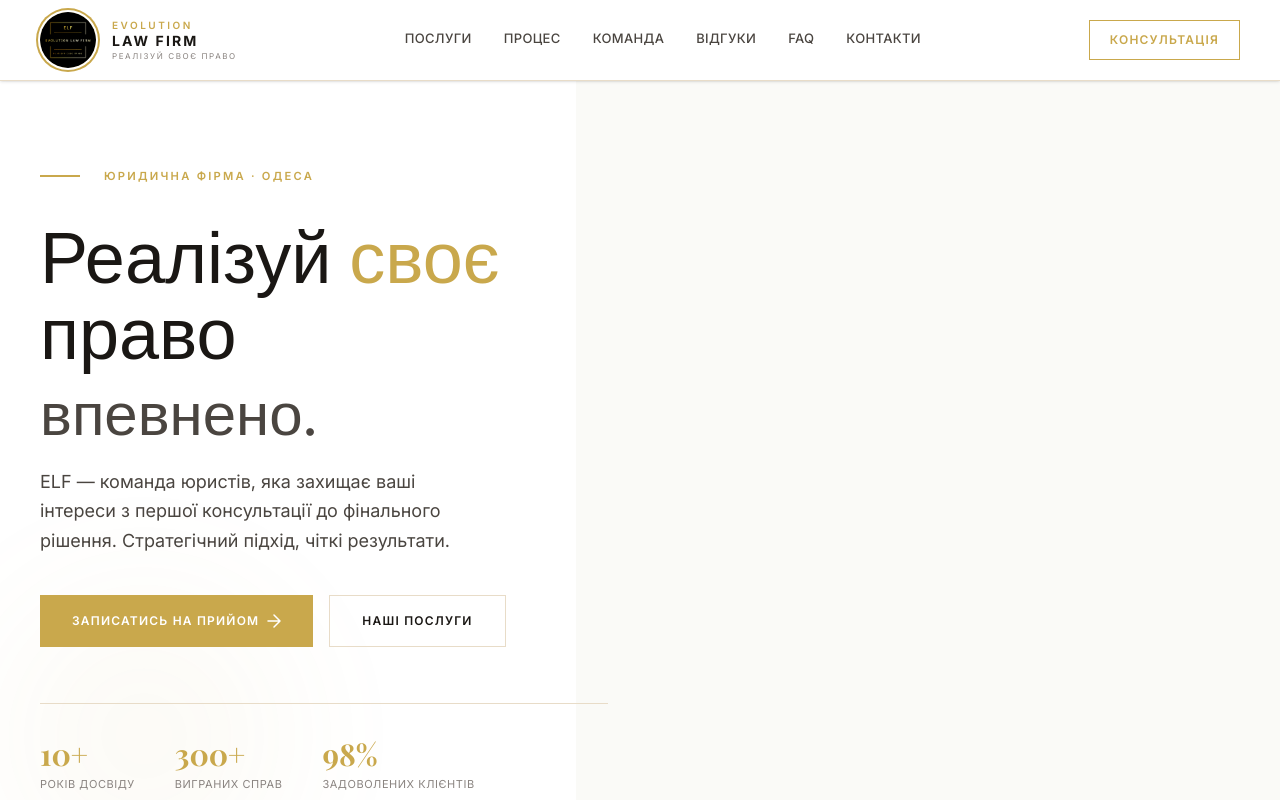
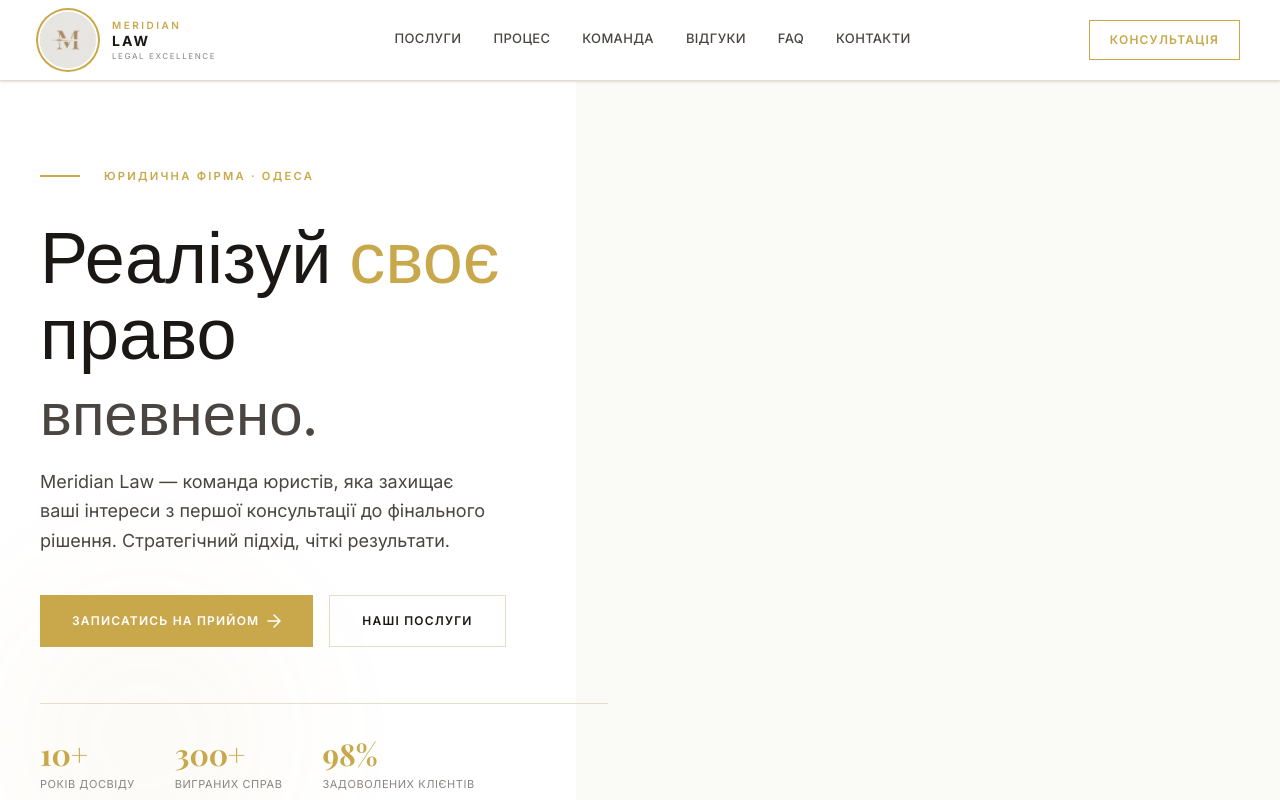
Before and after one commit to danylonahorniuk/evolution-law-firm, a Next.js app: page / in a window 1280 px wide. Shown: the top 800 px of the page. Built offline with nearby package versions, Linux system fonts and the light colour scheme; a web font is replaced by a local one.

Commit message:
rebrand: ELF → Meridian Law, new logo

```diff
--- a/src/app/layout.tsx
+++ b/src/app/layout.tsx
@@ -13,17 +13,17 @@ const playfair = Playfair_Display({
 });
 
 export const metadata: Metadata = {
-  title: "ELF — Evolution Law Firm",
+  title: "Meridian Law",
   description:
-    "Юридична фірма Evolution Law Firm — досвідчені адвокати у сферах корпоративного права, судових спорів та податкового консультування.",
+    "Юридична фірма Meridian Law — досвідчені адвокати у сферах корпоративного права, судових спорів та податкового консультування.",
   icons: {
     icon: "/logo-circle.webp",
     apple: "/logo-circle.webp",
   },
   openGraph: {
-    title: "ELF — Evolution Law Firm",
+    title: "Meridian Law",
     description: "Реалізуй своє право впевнено. Стратегічний підхід, чіткі результати.",
-    siteName: "Evolution Law Firm",
+    siteName: "Meridian Law",
     locale: "uk_UA",
     type: "website",
     images: [
@@ -31,13 +31,13 @@ export const metadata: Metadata = {
         url: "https://evolution-law-firm-eight.vercel.app/og-image.png",
         width: 1200,
         height: 630,
-        alt: "ELF — Evolution Law Firm",
+        alt: "Meridian Law",
       },
     ],
   },
   twitter: {
     card: "summary_large_image",
-    title: "ELF — Evolution Law Firm",
+    title: "Meridian Law",
     description: "Реалізуй своє право впевнено. Стратегічний підхід, чіткі результати.",
   },
 };
--- a/src/app/opengraph-image.tsx
+++ b/src/app/opengraph-image.tsx
@@ -1,7 +1,7 @@
 import { ImageResponse } from "next/og";
 
 export const runtime = "edge";
-export const alt = "ELF — Evolution Law Firm";
+export const alt = "Meridian Law";
 export const size = { width: 1200, height: 630 };
 export const contentType = "image/png";
 
@@ -103,9 +103,9 @@ export default function OGImage() {
                 letterSpacing: "-0.02em",
               }}
             >
-              Evolution
+              Meridian
               <br />
-              <span style={{ color: "#C9A84C" }}>Law Firm</span>
+              <span style={{ color: "#C9A84C" }}>Law</span>
             </div>
             <div
               style={{
@@ -154,7 +154,7 @@ export default function OGImage() {
                 alignItems: "center",
               }}
             >
-              <span style={{ fontSize: 28, fontWeight: 700, color: "#fff" }}>ELF</span>
+              <span style={{ fontSize: 22, fontWeight: 700, color: "#fff" }}>ML</span>
               <span style={{ fontSize: 10, color: "rgba(255,255,255,0.8)", letterSpacing: "0.2em" }}>
                 SINCE 2014
               </span>
--- a/src/components/About.tsx
+++ b/src/components/About.tsx
@@ -10,7 +10,7 @@ export default function About() {
             <div className="relative aspect-[4/5] overflow-hidden">
               <Image
                 src="https://images.unsplash.com/photo-1521791136064-7986c2920216?w=700&h=875&fit=crop&auto=format"
-                alt="Про ELF"
+                alt="Про Meridian Law"
                 fill
                 sizes="(max-width: 1024px) 100vw, 50vw"
                 className="object-cover"
@@ -35,7 +35,7 @@ export default function About() {
               <span className="text-[var(--gold)]">дає результат</span>
             </h2>
             <p className="text-[var(--ink-mid)] leading-relaxed mb-6 text-base">
-              Evolution Law Firm — це команда юристів, яка поєднує глибоку
+              Meridian Law — це команда юристів, яка поєднує глибоку
               правову експертизу з індивідуальним підходом до кожного клієнта.
               Ми не просто захищаємо ваші інтереси — ми стаємо вашим надійним
               партнером у найскладніших правових ситуаціях.
--- a/src/components/CTA.tsx
+++ b/src/components/CTA.tsx
@@ -32,7 +32,7 @@ export default function CTA() {
 
         <p className="text-white/60 text-lg leading-relaxed max-w-xl mx-auto mb-12">
           Зверніться до нас сьогодні для отримання безкоштовної первинної
-          консультації від досвідчених юристів Evolution Law Firm.
+          консультації від досвідчених юристів Meridian Law.
         </p>
 
         <div className="flex flex-wrap gap-4 justify-center mb-16">
@@ -52,7 +52,7 @@ export default function CTA() {
             Зателефонувати
           </a>
           <a
-            href="mailto:info@elf-law.ua"
+            href="mailto:info@meridian-law.ua"
             className="inline-flex items-center gap-3 border border-white/30 hover:border-[var(--gold)] text-white hover:text-[var(--gold)] px-8 py-4 text-[12px] tracking-widest uppercase font-semibold transition-all"
           >
             <svg width="16" height="16" viewBox="0 0 24 24" fill="none">
@@ -67,7 +67,7 @@ export default function CTA() {
           {[
             { icon: "📍", label: "Адреса", val: "м. Одеса, вул. Дерибасівська, 12" },
             { icon: "📞", label: "Телефон", val: "+38 (000) 000-00-00" },
-            { icon: "✉️", label: "Email", val: "info@elf-law.ua" },
+            { icon: "✉️", label: "Email", val: "info@meridian-law.ua" },
           ].map((c) => (
             <div key={c.label}>
               <div className="text-[11px] uppercase tracking-widest text-[var(--gold)] mb-2">
--- a/src/components/FAQ.tsx
+++ b/src/components/FAQ.tsx
@@ -6,7 +6,7 @@ import Animate from "./Animate";
 const faqs = [
   {
     q: "Скільки коштує первинна консультація?",
-    a: "Перша консультація в ELF є безкоштовною. Ми вислухаємо вашу ситуацію, дамо попередню оцінку і запропонуємо варіанти подальшої роботи з чіткими цінами — без прихованих платежів.",
+    a: "Перша консультація в Meridian Law є безкоштовною. Ми вислухаємо вашу ситуацію, дамо попередню оцінку і запропонуємо варіанти подальшої роботи з чіткими цінами — без прихованих платежів.",
   },
   {
     q: "Як швидко ви можете взятися за справу?",
--- a/src/components/Footer.tsx
+++ b/src/components/Footer.tsx
@@ -11,14 +11,14 @@ export default function Footer() {
           <div className="lg:col-span-2">
             <div className="flex items-center gap-4 mb-6">
               <div className="relative w-14 h-14 overflow-hidden rounded-full ring-2 ring-[var(--gold)] ring-offset-2 ring-offset-[var(--ink)] flex-shrink-0">
-                <Image src="/logo-circle.webp" alt="ELF" fill sizes="56px" className="object-cover" />
+                <Image src="/logo-meridian.webp" alt="Meridian Law" fill sizes="56px" className="object-cover" />
               </div>
               <div>
                 <div className="text-[10px] tracking-[0.25em] uppercase font-semibold text-[var(--gold)]">
-                  Evolution
+                  Meridian
                 </div>
                 <div className="text-[14px] tracking-[0.15em] uppercase font-bold text-white">
-                  Law Firm
+                  Law
                 </div>
               </div>
             </div>
@@ -88,10 +88,10 @@ export default function Footer() {
 
         <div className="pt-8 flex flex-col sm:flex-row items-center justify-between gap-4">
           <div className="text-white/25 text-[11px] tracking-wide uppercase">
-            © {year} Evolution Law Firm. Всі права захищені.
+            © {year} Meridian Law. Всі права захищені.
           </div>
           <div className="text-white/25 text-[11px] tracking-wide uppercase">
-            ELF · Реалізуй своє право
+            Meridian Law · Legal Excellence
           </div>
         </div>
       </div>
--- a/src/components/Hero.tsx
+++ b/src/components/Hero.tsx
@@ -33,7 +33,7 @@ export default function Hero() {
           </h1>
 
           <p className="hero-3 text-[var(--ink-mid)] text-lg leading-relaxed max-w-md mb-10">
-            ELF — команда юристів, яка захищає ваші інтереси з першої
+            Meridian Law — команда юристів, яка захищає ваші інтереси з першої
             консультації до фінального рішення. Стратегічний підхід, чіткі
             результати.
           </p>
@@ -103,7 +103,7 @@ export default function Hero() {
           </div>
 
           <div className="absolute top-8 -left-4 bg-[var(--gold)] text-white p-4 text-center">
-            <div className="font-serif text-xl font-bold">ELF</div>
+            <div className="font-serif text-xl font-bold">ML</div>
             <div className="text-[9px] tracking-[0.2em] uppercase mt-0.5">
               Since 2014
             </div>
--- a/src/components/Navbar.tsx
+++ b/src/components/Navbar.tsx
@@ -59,8 +59,8 @@ export default function Navbar() {
         <Link href="/" className="flex items-center gap-4 group">
           <div className="relative w-14 h-14 overflow-hidden rounded-full ring-2 ring-[var(--gold)] ring-offset-2 ring-offset-white flex-shrink-0 transition-transform duration-200 group-hover:scale-105">
             <Image
-              src="/logo-circle.webp"
-              alt="ELF Logo"
+              src="/logo-meridian.webp"
+              alt="Meridian Law Logo"
               fill
               sizes="56px"
               priority
@@ -69,13 +69,13 @@ export default function Navbar() {
           </div>
           <div className="leading-tight">
             <div className="text-[10px] tracking-[0.25em] uppercase font-semibold text-[var(--gold)]">
-              Evolution
+              Meridian
             </div>
             <div className="text-[14px] tracking-[0.15em] uppercase font-bold text-[var(--ink)]">
-              Law Firm
+              Law
             </div>
             <div className="text-[8px] tracking-[0.2em] uppercase text-[var(--ink-light)] mt-0.5">
-              Реалізуй своє право
+              Legal Excellence
             </div>
           </div>
         </Link>
--- a/src/components/Testimonials.tsx
+++ b/src/components/Testimonials.tsx
@@ -7,14 +7,14 @@ const reviews = [
   {
     name: "Андрій Василенко",
     role: "Власник бізнесу",
-    text: "ELF супроводжували нашу компанію під час складного злиття з іноземним партнером. Команда відпрацювала бездоганно — чітко, швидко, без жодних сюрпризів. Результат перевершив очікування.",
+    text: "Meridian Law супроводжували нашу компанію під час складного злиття з іноземним партнером. Команда відпрацювала бездоганно — чітко, швидко, без жодних сюрпризів. Результат перевершив очікування.",
     rating: 5,
     tag: "Корпоративне право",
   },
   {
     name: "Олена Романенко",
     role: "Приватний клієнт",
-    text: "Зверталась у справі трудового спору з колишнім роботодавцем. Навіть не вірила, що можна виграти — але юристи ELF довели протилежне. Дуже вдячна за підтримку та професіоналізм.",
+    text: "Зверталась у справі трудового спору з колишнім роботодавцем. Навіть не вірила, що можна виграти — але юристи Meridian Law довели протилежне. Дуже вдячна за підтримку та професіоналізм.",
     rating: 5,
     tag: "Судові спори",
   },
@@ -28,7 +28,7 @@ const reviews = [
   {
     name: "Тетяна Шевченко",
     role: "ФОП, IT-сфера",
-    text: "Шукала юриста для оформлення договорів з іноземними клієнтами. ELF зробили все швидко та якісно, ще й попередили про можливі ризики, про які я навіть не думала. Рекомендую!",
+    text: "Шукала юриста для оформлення договорів з іноземними клієнтами. Meridian Law зробили все швидко та якісно, ще й попередили про можливі ризики, про які я навіть не думала. Рекомендую!",
     rating: 5,
     tag: "Корпоративне право",
   },
```
Also changed, not shown: public/logo-meridian.webp (added).
